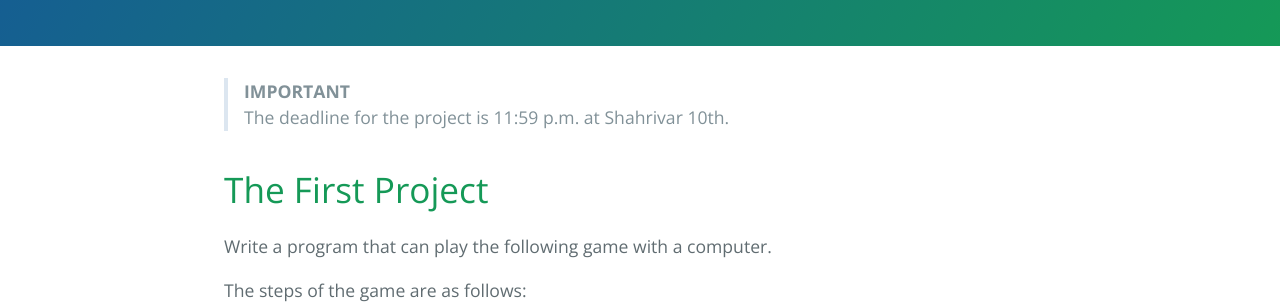
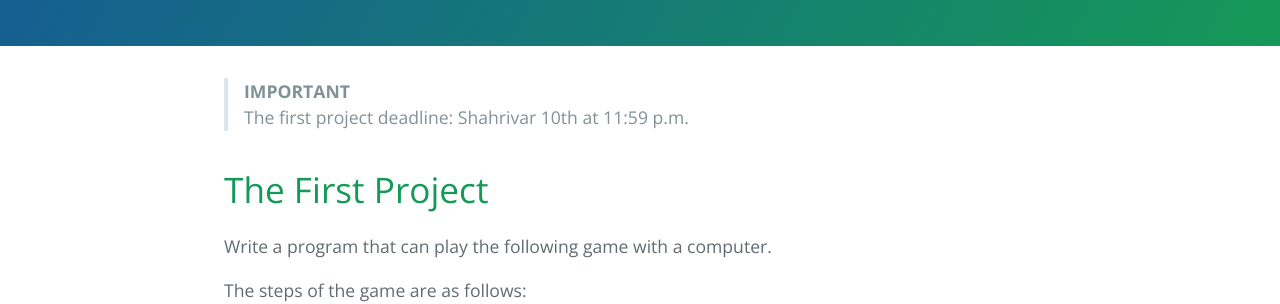
Before and after one commit to MehrdadSamadishadlou/Python_for_Beginners, a Jekyll site: the page built from projects.md, in a window 1280 px wide. Shown: the part 290-594 px from the top of the page. Built offline with Jekyll 4.4.1, drawn with Linux system fonts in a browser that asks for light colours.

Commit message:
Update projects.md

```diff
--- a/projects.md
+++ b/projects.md
@@ -5,7 +5,7 @@ filename: projects
 ---
 
 > **IMPORTANT**
-> The deadline for the project is 11:59 p.m. at Shahrivar 10th.
+> The first project deadline: Shahrivar 10th at 11:59 p.m.
 
 # The First Project
 
```
